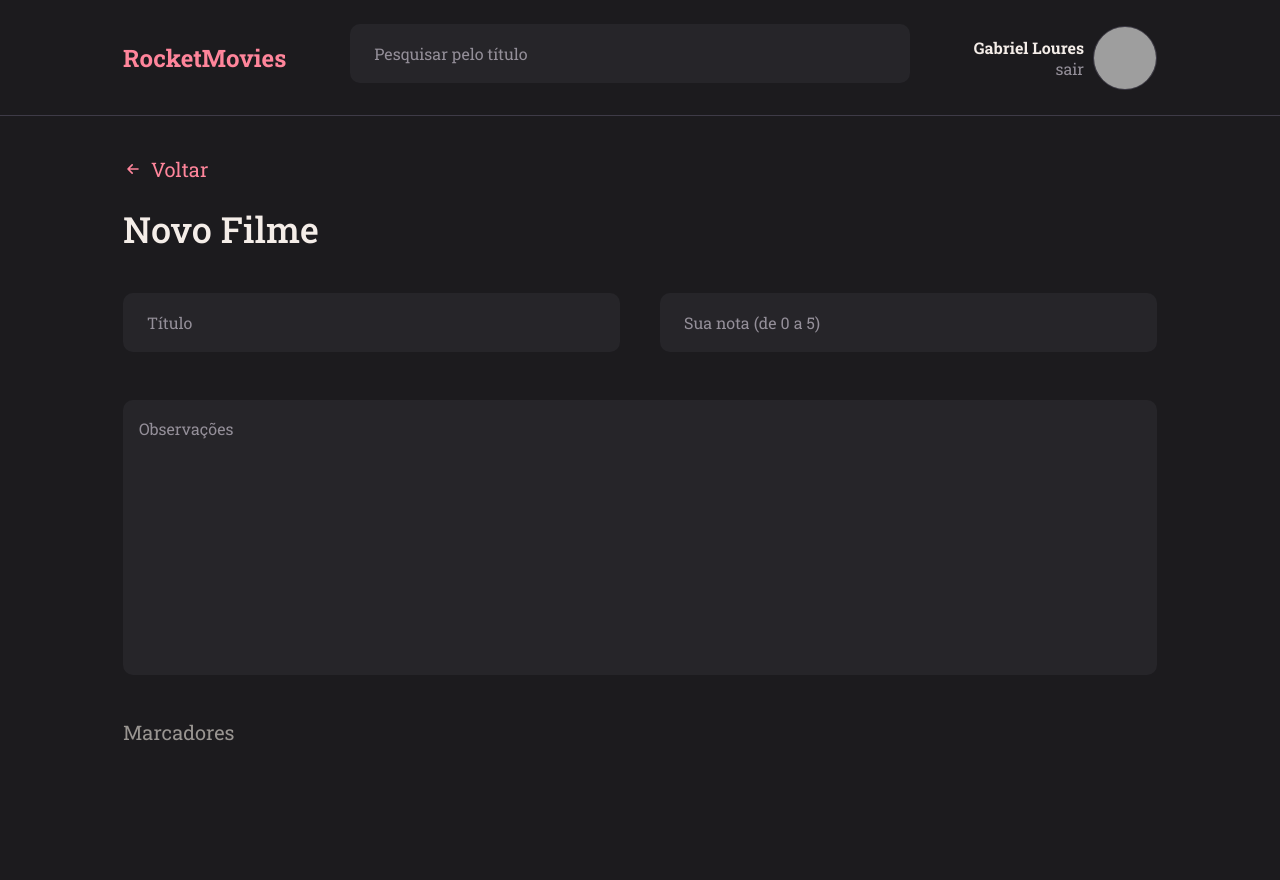
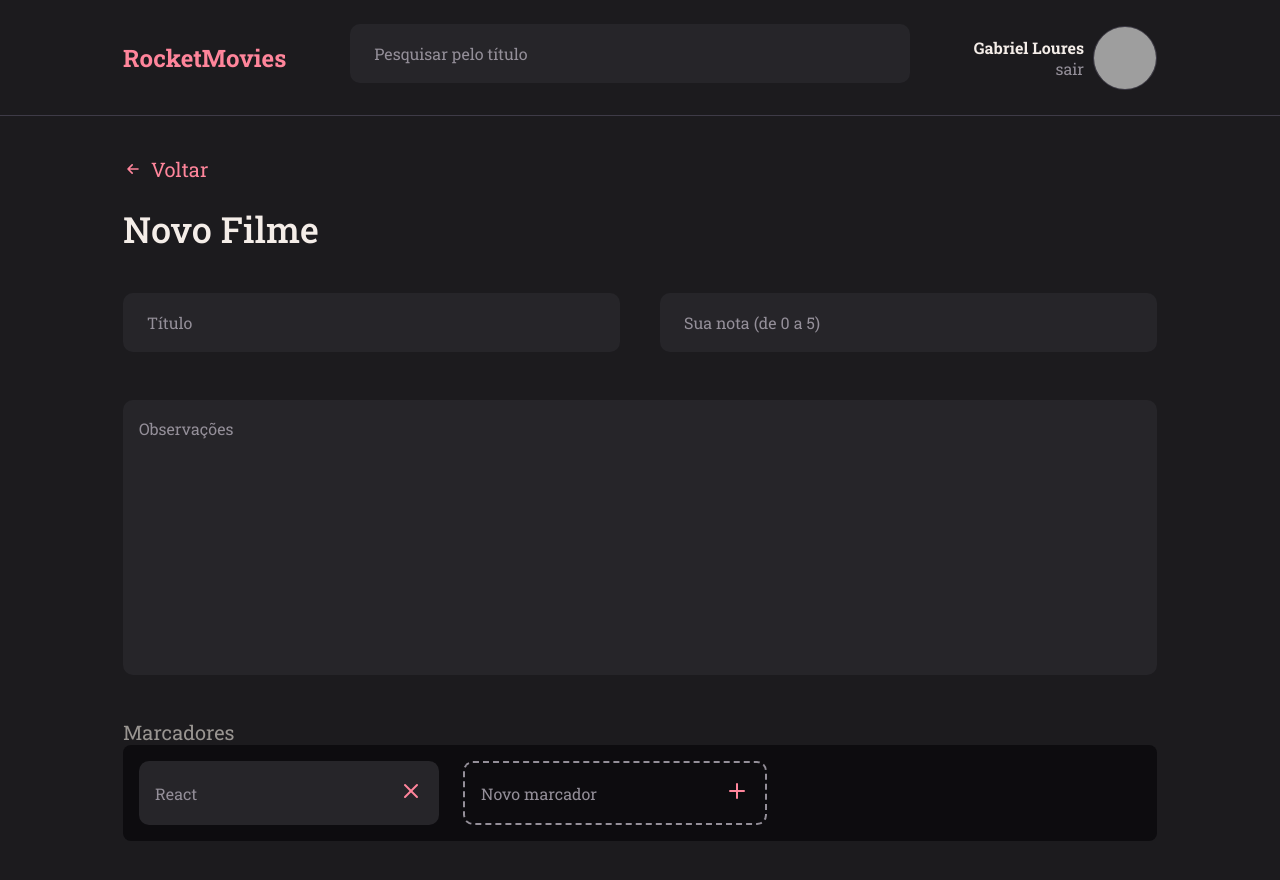
Before and after one commit to GabrielLoures/RocketMovies, a React (Vite) app: page / in a window 1280 px wide. Shown: the top 880 px of the page. Before the commit the page ends 830 px from the top, so only its background shows below. Built offline with nearby package versions, Linux system fonts and the light colour scheme; grey boxes are pictures that could not be loaded.

Commit message:
End NoteItem

```diff
--- /dev/null
+++ b/src/components/NoteItem/index.jsx
@@ -0,0 +1,30 @@
+import { Container } from './styles';
+
+import { FiPlus, FiX } from 'react-icons/fi';
+
+export function NoteItem({ isNew, value, onClick, ...rest }) {
+
+  return(
+    <Container isNew={isNew}>
+
+      <input
+        type="text"
+        value={value}
+        readOnly={!isNew} // para um item que já foi adicionado, vai funcionar somente leitura para itens que já existem (!isNew = não é novo)
+        {...rest}
+      />
+
+      <button
+        type="button"
+        onClick={onClick}
+        className={isNew ? "button-add" : "button-delete"}
+      >
+
+        { isNew ? <FiPlus /> : <FiX />}
+
+      </button>
+
+    </Container>
+  )
+
+};
--- /dev/null
+++ b/src/components/NoteItem/styles.js
@@ -0,0 +1,51 @@
+import styled from "styled-components";
+
+export const Container = styled.div`
+
+  display: flex;
+  align-items: center;
+  gap: 16px;
+
+  background-color: ${({ theme, isNew }) => isNew ? "transparent" : theme.COLORS.BACKGROUND_800};
+  color: ${({ theme, isNew }) => isNew ? theme.COLORS.TEXT_COLOR_PLACEHOLDER : theme.COLORS.TEXT_COLOR_WHITE};
+
+  border: ${({ theme, isNew }) => isNew ? `2px dashed ${theme.COLORS.TEXT_COLOR_PLACEHOLDER}` : "none"};
+
+  border-radius: 10px;
+
+  > button {
+    border: none;
+    background: none;
+    padding: 16px 16px 16px 0;
+
+    svg {
+      width: 24px;
+      height: 24px;
+    }
+  }
+
+  .button-delete {
+    color: ${({ theme }) => theme.COLORS.PINK_100};
+  }
+
+  .button-add {
+    color: ${({ theme }) => theme.COLORS.PINK_100};
+  }
+
+  > input {
+    height: 56px;
+    width: 100%;
+
+    padding: 16px;
+
+    color: ${({ theme }) => theme.COLORS.TEXT_COLOR_PLACEHOLDER};
+    background: transparent;
+
+    border: none;
+
+    &::placeholder {
+      color: ${({ theme }) => theme.COLORS.TEXT_COLOR_PLACEHOLDER};
+    }
+  }
+
+`;
--- a/src/pages/CreateNotes/index.jsx
+++ b/src/pages/CreateNotes/index.jsx
@@ -4,6 +4,7 @@ import { HiOutlineArrowSmLeft } from 'react-icons/hi';
 import { Textarea } from '../../components/Textarea';
 import { Header } from '../../components/Header';
 import { Input } from '../../components/Input';
+import { NoteItem } from '../../components/NoteItem';
 
 export function CreateNotes() {
 
@@ -31,6 +32,11 @@ export function CreateNotes() {
 
         <h1>Marcadores</h1>
 
+        <div className="tags">
+          <NoteItem value="React" />
+          <NoteItem isNew placeholder="Novo marcador"/>
+        </div>
+
       </Form>
 
     </Container>
--- a/src/pages/CreateNotes/styles.js
+++ b/src/pages/CreateNotes/styles.js
@@ -44,7 +44,7 @@ export const Form = styled.form`
     border: 8px transparent;
   }
 
-  > div {
+  > div:nth-child(1) {
     display: flex;
     gap: 40px;
   }
@@ -56,4 +56,13 @@ export const Form = styled.form`
     color: ${({ theme }) => theme.COLORS.TEXT_COLOR_GREY};
   }
 
+  > .tags {
+    background-color: ${({ theme }) => theme.COLORS.BACKGROUND_MARCADORES};
+    padding: 16px;
+    border-radius: 8px;
+
+    display: flex;
+    gap: 24px;
+  }
+
 `;
```
